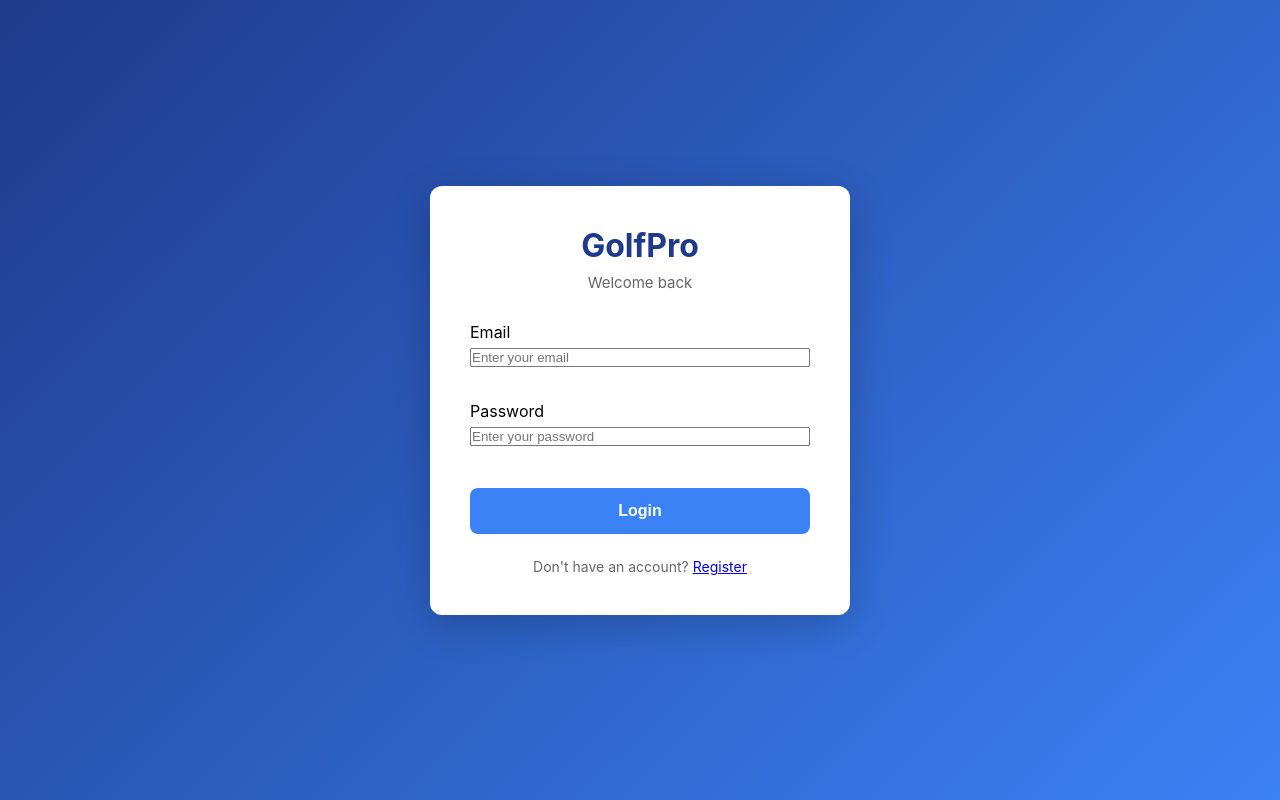
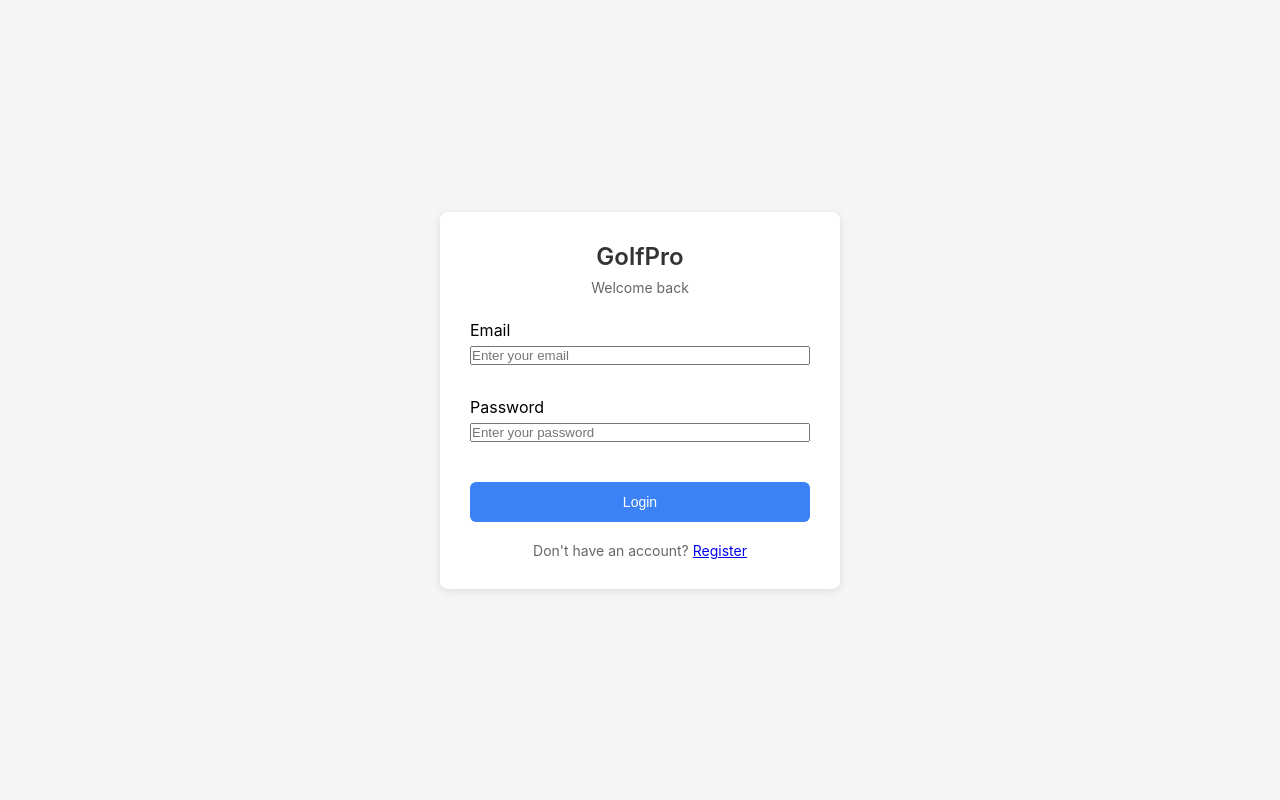
Before and after one commit to Mishra-coder/Charity-Impact2, a React (Create React App) app in the folder frontend/: page /login in a window 1280 px wide. Built offline with nearby package versions, Linux system fonts and the light colour scheme; no server answers; the HTML template or start-up script is replaced by a standard one.

Commit message:
simplify auth page styling

```diff
--- a/frontend/src/pages/Auth.css
+++ b/frontend/src/pages/Auth.css
@@ -4,39 +4,39 @@
   align-items: center;
   justify-content: center;
   padding: 20px;
-  background: linear-gradient(135deg, #1e3a8a 0%, #3b82f6 100%);
+  background: #f5f5f5;
 }
 
 .auth-card {
   background: white;
-  border-radius: 12px;
-  box-shadow: 0 10px 40px rgba(0, 0, 0, 0.2);
-  padding: 40px;
+  border-radius: 8px;
+  box-shadow: 0 2px 8px rgba(0, 0, 0, 0.1);
+  padding: 30px;
   width: 100%;
-  max-width: 420px;
+  max-width: 400px;
 }
 
 .auth-header {
   text-align: center;
-  margin-bottom: 30px;
+  margin-bottom: 24px;
 }
 
 .auth-logo {
-  font-size: 32px;
-  font-weight: 700;
-  color: #1e3a8a;
+  font-size: 24px;
+  font-weight: 600;
+  color: #333;
   margin-bottom: 8px;
 }
 
 .auth-subtitle {
   color: #666;
-  font-size: 15px;
+  font-size: 14px;
 }
 
 .auth-form {
   display: flex;
   flex-direction: column;
-  gap: 18px;
+  gap: 16px;
 }
 
 .form-group {
@@ -47,15 +47,15 @@
 
 .form-label {
   font-size: 14px;
-  font-weight: 600;
+  font-weight: 500;
   color: #333;
 }
 
 .form-input {
-  padding: 12px 14px;
+  padding: 10px 12px;
   border: 1px solid #ddd;
-  border-radius: 8px;
-  font-size: 15px;
+  border-radius: 6px;
+  font-size: 14px;
 }
 
 .form-input:focus {
@@ -64,13 +64,13 @@
 }
 
 .auth-button {
-  padding: 14px;
+  padding: 12px;
   background: #3b82f6;
   color: white;
   border: none;
-  border-radius: 8px;
-  font-size: 16px;
-  font-weight: 600;
+  border-radius: 6px;
+  font-size: 14px;
+  font-weight: 500;
   cursor: pointer;
   margin-top: 8px;
 }
@@ -81,14 +81,14 @@
 
 .auth-footer {
   text-align: center;
-  margin-top: 24px;
+  margin-top: 20px;
   color: #666;
   font-size: 14px;
 }
 
 .auth-link {
   color: #3b82f6;
-  font-weight: 600;
+  font-weight: 500;
   text-decoration: none;
 }
 
@@ -100,8 +100,8 @@
   background: #fee;
   border: 1px solid #fcc;
   color: #c00;
-  padding: 12px;
-  border-radius: 8px;
+  padding: 10px;
+  border-radius: 6px;
   font-size: 14px;
 }
 
@@ -109,7 +109,7 @@
   background: #efe;
   border: 1px solid #cfc;
   color: #0a0;
-  padding: 12px;
-  border-radius: 8px;
+  padding: 10px;
+  border-radius: 6px;
   font-size: 14px;
 }
```
